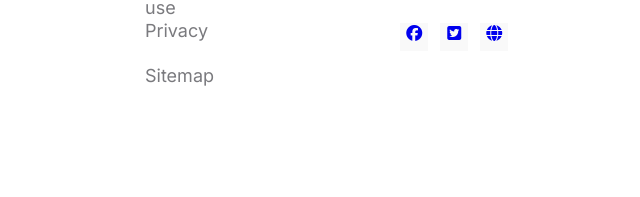
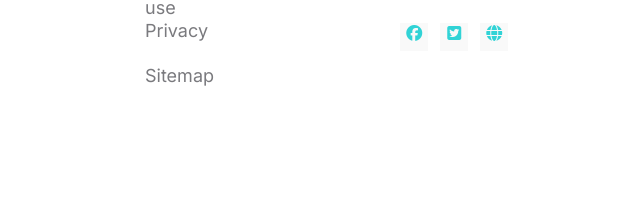
Before and after one commit to MH-Sifat/besnik-portfolio, a plain HTML site: page index.html in a window 1280 px wide. Shown: the part 4995-5192 px from the top of the page, 640-1280 px from the left. Drawn offline with Linux system fonts and the light colour scheme; a web font is replaced by a local one.

Commit message:
icon color change done

```diff
--- a/images/css/style.css
+++ b/images/css/style.css
@@ -1223,6 +1223,8 @@ left: 1030px;
 top: 280px;
 background: #F9F9F9;
 text-align: center;
+color: #31D3D6;
+
 }
 .F4 > :nth-child(4){
     position: absolute;
@@ -1232,6 +1234,8 @@ left: 1070px;
 top: 280px;
 background: #F9F9F9;
 text-align: center;
+color: #31D3D6;
+
 }
 .F4 > :nth-child(5){
     position: absolute;
@@ -1241,6 +1245,8 @@ left: 1110px;
 top: 280px;
 background: #F9F9F9;
 text-align: center;
+color: #31D3D6;
+
 }
 .mainfooter{
     position: absolute;
```
